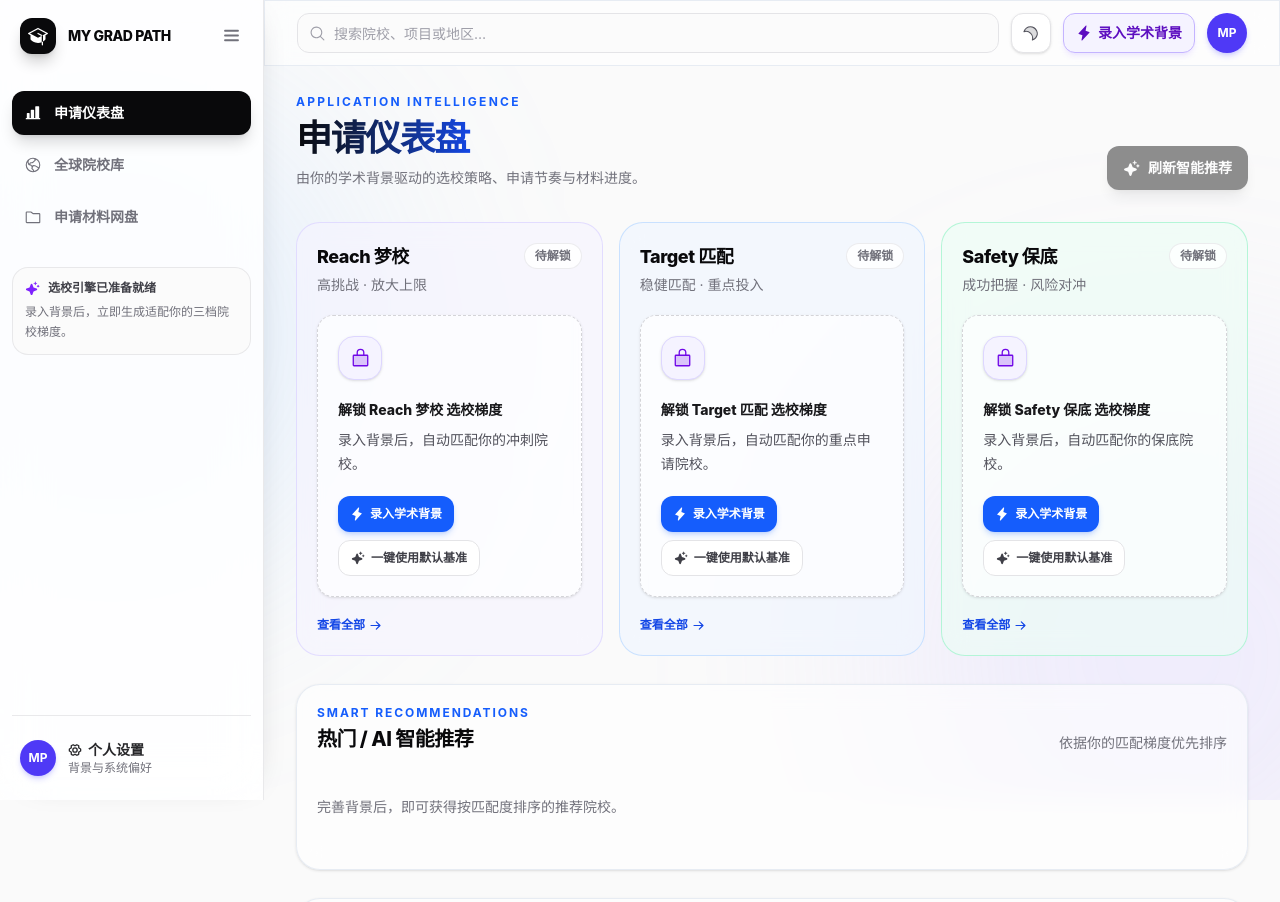
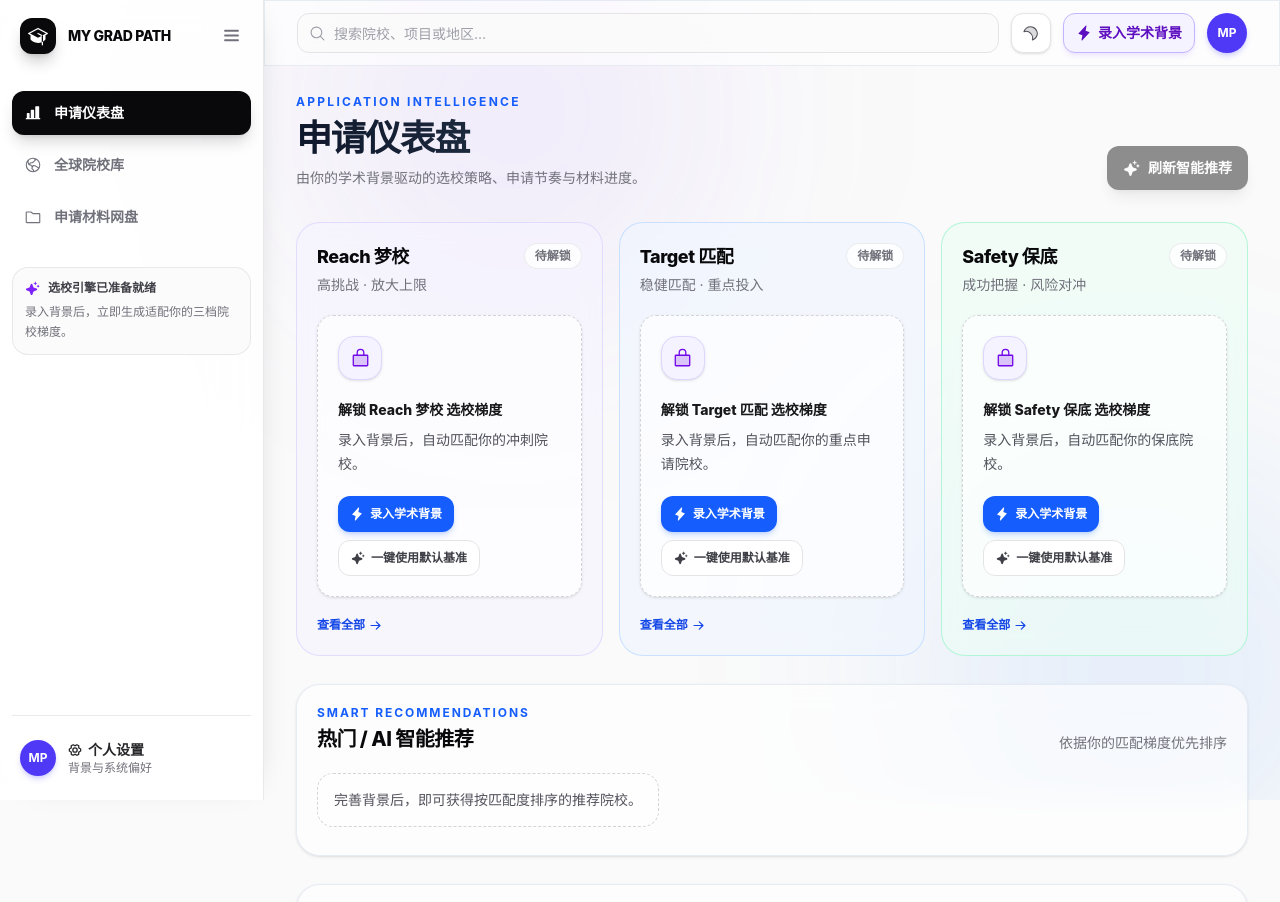
Before and after one commit to KoKo-LI/my-grad-app, a Next.js app: page / in a window 1280 px wide. Shown: the top 902 px of the page. Built offline with nearby package versions, Linux system fonts and the light colour scheme.

Commit message:
feat: polish dashboard glass effects

```diff
--- a/src/app/globals.css
+++ b/src/app/globals.css
@@ -32,12 +32,48 @@ body {
 
 button:not(:disabled) {
   transition-property: transform, color, background-color, border-color, box-shadow, opacity;
-  transition-duration: 160ms;
+  transition-duration: 300ms;
   transition-timing-function: ease-out;
 }
 
 button:not(:disabled):active {
   transform: scale(0.95);
+}
+
+@keyframes dashboard-shimmer {
+  from {
+    transform: translateX(-120%);
+  }
+
+  to {
+    transform: translateX(120%);
+  }
+}
+
+.dashboard-shimmer {
+  isolation: isolate;
+  overflow: hidden;
+  position: relative;
+}
+
+.dashboard-shimmer::after {
+  animation: dashboard-shimmer 2.8s ease-in-out infinite;
+  background: linear-gradient(108deg, transparent 30%, rgb(255 255 255 / 0.52) 50%, transparent 70%);
+  content: "";
+  inset: 0;
+  pointer-events: none;
+  position: absolute;
+  transform: translateX(-120%);
+  z-index: 0;
+}
+
+.dark .dashboard-shimmer::after {
+  background: linear-gradient(108deg, transparent 30%, rgb(255 255 255 / 0.1) 50%, transparent 70%);
+}
+
+.dashboard-shimmer > * {
+  position: relative;
+  z-index: 1;
 }
 
 ::selection {
@@ -53,4 +89,8 @@ button:not(:disabled):active {
     animation-duration: 0.01ms !important;
     animation-iteration-count: 1 !important;
   }
+
+  .dashboard-shimmer::after {
+    animation: none;
+  }
 }
--- a/src/components/ApplicationTimeline.tsx
+++ b/src/components/ApplicationTimeline.tsx
@@ -62,7 +62,7 @@ export default function ApplicationTimeline({ schools }: ApplicationTimelineProp
   const visibleSchools = schools.slice(0, 4);
 
   return (
-    <section className="overflow-hidden rounded-3xl border border-slate-200/80 bg-white/60 p-5 shadow-sm backdrop-blur-md dark:border-white/10 dark:bg-zinc-900/50 sm:p-6">
+    <section className="overflow-hidden rounded-3xl border border-slate-200/80 bg-white/60 p-5 shadow-sm backdrop-blur-md transition-all duration-300 hover:-translate-y-1 hover:border-violet-500/40 hover:shadow-[0_0_20px_rgba(139,92,246,0.12)] dark:border-white/10 dark:bg-zinc-900/50 sm:p-6">
       <div className="flex flex-col gap-3 sm:flex-row sm:items-end sm:justify-between">
         <div>
           <p className="flex items-center gap-2 text-xs font-bold tracking-[0.16em] text-violet-600 dark:text-violet-300">
@@ -83,7 +83,7 @@ export default function ApplicationTimeline({ schools }: ApplicationTimelineProp
               const milestones = getMilestones(school.deadline);
 
               return (
-                <article className="grid grid-cols-[142px_minmax(0,1fr)] items-center gap-5 rounded-2xl border border-zinc-200/70 bg-white/55 p-4 transition-all duration-200 hover:-translate-y-1 hover:border-violet-300 hover:shadow-lg hover:shadow-violet-500/10 dark:border-white/10 dark:bg-zinc-950/35 dark:hover:border-violet-400/40" key={school.id}>
+                <article className="grid grid-cols-[142px_minmax(0,1fr)] items-center gap-5 rounded-2xl border border-zinc-200/70 bg-white/55 p-4 transition-all duration-300 hover:-translate-y-1 hover:border-violet-500/40 hover:shadow-[0_0_20px_rgba(139,92,246,0.12)] dark:border-white/10 dark:bg-zinc-950/35" key={school.id}>
                   <div className="flex min-w-0 items-center gap-3">
                     <span className="flex size-10 shrink-0 items-center justify-center rounded-xl bg-zinc-900 text-xs font-bold text-white dark:bg-zinc-800">{school.shortName}</span>
                     <div className="min-w-0">
@@ -125,7 +125,7 @@ export default function ApplicationTimeline({ schools }: ApplicationTimelineProp
           </div>
         </div>
       ) : (
-        <div className="mt-6 flex min-h-36 items-center gap-4 rounded-2xl border border-dashed border-zinc-300 bg-white/45 px-5 text-sm text-zinc-600 dark:border-white/15 dark:bg-zinc-950/30 dark:text-zinc-300">
+        <div className="dashboard-shimmer mt-6 flex min-h-36 items-center gap-4 rounded-2xl border border-dashed border-zinc-300 bg-white/45 px-5 text-sm text-zinc-600 dark:border-white/15 dark:bg-zinc-950/30 dark:text-zinc-300">
           <span className="flex size-11 shrink-0 items-center justify-center rounded-2xl border border-violet-200 bg-violet-50 text-violet-700 dark:border-violet-400/20 dark:bg-violet-500/10 dark:text-violet-200"><CalendarCheck aria-hidden="true" size={22} weight="duotone" /></span>
           <p>先从智能推荐中加入院校；系统会在这里汇总网申开放、截止与结果发放节点。</p>
         </div>
--- a/src/components/DashboardShell.tsx
+++ b/src/components/DashboardShell.tsx
@@ -186,7 +186,7 @@ function SchoolCard({ school }: { school: SchoolMatchResult }) {
         : "bg-emerald-100 text-emerald-700 dark:bg-emerald-500/15 dark:text-emerald-200";
 
   return (
-    <article className="rounded-2xl border border-slate-200/80 bg-white/60 p-4 shadow-sm backdrop-blur-md transition-all duration-200 hover:-translate-y-1 hover:border-blue-200 hover:shadow-lg hover:shadow-zinc-950/10 dark:border-white/10 dark:bg-zinc-900/50 dark:hover:border-violet-500/40 dark:hover:shadow-black/25">
+    <article className="rounded-2xl border border-slate-200/80 bg-white/60 p-4 shadow-sm backdrop-blur-md transition-all duration-300 hover:-translate-y-1 hover:border-violet-500/40 hover:shadow-[0_0_20px_rgba(139,92,246,0.12)] dark:border-white/10 dark:bg-zinc-900/50">
       <div className="flex items-start gap-3">
         <span className="flex size-10 shrink-0 items-center justify-center rounded-xl bg-zinc-100 text-xs font-bold text-zinc-700 dark:bg-zinc-800 dark:text-zinc-100">
           {school.shortName}
@@ -208,7 +208,7 @@ function UnlockCard({ onUnlock, onUseDefault, tier }: { onUnlock: () => void; on
   const details = tierDetails[tier];
 
   return (
-    <article className="flex min-h-[254px] flex-col rounded-2xl border border-dashed border-zinc-300 bg-white/65 p-5 shadow-sm dark:border-white/15 dark:bg-zinc-950/35">
+    <article className="dashboard-shimmer flex min-h-[254px] flex-col rounded-2xl border border-dashed border-zinc-300 bg-white/65 p-5 shadow-sm dark:border-white/15 dark:bg-zinc-950/35">
       <span className="flex size-11 items-center justify-center rounded-2xl border border-violet-200 bg-violet-50 text-violet-700 shadow-sm dark:border-violet-400/20 dark:bg-violet-500/10 dark:text-violet-200">
         <LockSimple aria-hidden="true" size={21} weight="duotone" />
       </span>
@@ -255,7 +255,7 @@ function SchoolTierBoard({
 
         return (
           <section
-            className={`min-h-[370px] rounded-3xl border p-5 backdrop-blur-md transition-all duration-200 hover:-translate-y-1 hover:shadow-xl hover:shadow-zinc-950/5 dark:hover:shadow-black/20 ${details.accent}`}
+            className={`min-h-[370px] rounded-3xl border p-5 backdrop-blur-md transition-all duration-300 hover:-translate-y-1 hover:border-violet-500/40 hover:shadow-[0_0_20px_rgba(139,92,246,0.12)] ${details.accent}`}
             key={tier}
           >
             <div className="flex items-start justify-between gap-3">
@@ -306,7 +306,7 @@ function RecommendationCarousel({
   savedSchoolIds: Set<string>;
 }) {
   return (
-    <section className="rounded-3xl border border-slate-200/80 bg-white/60 p-5 shadow-sm backdrop-blur-md dark:border-white/10 dark:bg-zinc-900/50">
+    <section className="rounded-3xl border border-slate-200/80 bg-white/60 p-5 shadow-sm backdrop-blur-md transition-all duration-300 hover:-translate-y-1 hover:border-violet-500/40 hover:shadow-[0_0_20px_rgba(139,92,246,0.12)] dark:border-white/10 dark:bg-zinc-900/50">
       <div className="flex flex-col gap-2 sm:flex-row sm:items-end sm:justify-between">
         <div>
           <p className="text-xs font-bold tracking-[0.16em] text-blue-600 dark:text-blue-300">SMART RECOMMENDATIONS</p>
@@ -320,7 +320,7 @@ function RecommendationCarousel({
             const isAdded = savedSchoolIds.has(school.id);
             return (
               <article
-                className="w-[248px] shrink-0 snap-start rounded-2xl border border-zinc-200/80 bg-zinc-50/70 p-4 transition-all duration-200 hover:-translate-y-1 hover:border-blue-200 hover:shadow-lg hover:shadow-zinc-950/10 dark:border-white/10 dark:bg-zinc-950/40 dark:hover:border-violet-500/40"
+                className="w-[248px] shrink-0 snap-start rounded-2xl border border-zinc-200/80 bg-zinc-50/70 p-4 transition-all duration-300 hover:-translate-y-1 hover:border-violet-500/40 hover:shadow-[0_0_20px_rgba(139,92,246,0.12)] dark:border-white/10 dark:bg-zinc-950/40"
                 key={school.id}
               >
                 <div className="flex items-center gap-3">
@@ -344,7 +344,7 @@ function RecommendationCarousel({
             );
           })
         ) : (
-          <p className="py-6 text-sm text-zinc-500 dark:text-zinc-400">完善背景后，即可获得按匹配度排序的推荐院校。</p>
+          <p className="dashboard-shimmer rounded-2xl border border-dashed border-zinc-300 bg-white/50 p-4 text-sm text-zinc-600 dark:border-white/15 dark:bg-zinc-950/30 dark:text-zinc-300">完善背景后，即可获得按匹配度排序的推荐院校。</p>
         )}
       </div>
     </section>
@@ -356,7 +356,7 @@ function DeadlineBanner({ schools }: { schools: SchoolMatchResult[] }) {
   const daysLeft = nearestSchool ? getDaysUntil(nearestSchool.deadline) : null;
 
   return (
-    <article className="relative overflow-hidden rounded-3xl border border-slate-200/80 bg-white/60 p-6 shadow-sm backdrop-blur-md dark:border-white/10 dark:bg-zinc-900/50 sm:p-7">
+    <article className="relative overflow-hidden rounded-3xl border border-slate-200/80 bg-white/60 p-6 shadow-sm backdrop-blur-md transition-all duration-300 hover:-translate-y-1 hover:border-violet-500/40 hover:shadow-[0_0_20px_rgba(139,92,246,0.12)] dark:border-white/10 dark:bg-zinc-900/50 sm:p-7">
       <div className="relative flex flex-col gap-6 lg:flex-row lg:items-center lg:justify-between">
         <div className="flex min-w-0 items-start gap-4">
           <span className="flex size-12 shrink-0 items-center justify-center rounded-2xl border border-blue-200 bg-blue-50 text-blue-700 shadow-sm dark:border-blue-400/20 dark:bg-blue-500/10 dark:text-blue-200">
@@ -405,7 +405,7 @@ function MaterialChecklist() {
   ] as const;
 
   return (
-    <section className="rounded-3xl border border-slate-200/80 bg-white/60 p-6 shadow-sm backdrop-blur-md dark:border-white/10 dark:bg-zinc-900/50">
+    <section className="rounded-3xl border border-slate-200/80 bg-white/60 p-6 shadow-sm backdrop-blur-md transition-all duration-300 hover:-translate-y-1 hover:border-violet-500/40 hover:shadow-[0_0_20px_rgba(139,92,246,0.12)] dark:border-white/10 dark:bg-zinc-900/50">
         <p className="text-xs font-bold tracking-[0.16em] text-blue-600 dark:text-blue-300">MATERIAL CHECKLIST</p>
         <h2 className="mt-1 text-xl font-extrabold text-zinc-950 dark:text-white">材料准备清单</h2>
         <ul className="mt-4 space-y-3">
@@ -499,8 +499,8 @@ export default function DashboardShell() {
   return (
     <div className="relative min-h-screen overflow-x-hidden bg-zinc-50 text-zinc-900 transition-colors duration-300 dark:bg-zinc-950 dark:text-zinc-100">
       <div aria-hidden="true" className="pointer-events-none fixed inset-0 z-0 overflow-hidden">
-        <span className="absolute -left-32 top-24 size-[30rem] rounded-full bg-blue-300/20 blur-[120px] dark:bg-violet-500/10" />
-        <span className="absolute -right-40 bottom-[-8rem] size-[34rem] rounded-full bg-violet-300/20 blur-[120px] dark:bg-blue-500/10" />
+        <span className="absolute -top-20 left-1/4 h-96 w-96 rounded-full bg-violet-500/10 blur-[120px] dark:bg-violet-600/15" />
+        <span className="absolute -bottom-24 -right-20 h-[28rem] w-[28rem] rounded-full bg-blue-500/10 blur-[120px] dark:bg-blue-600/15" />
       </div>
       <Sidebar
         collapsed={sidebarCollapsed}
@@ -568,7 +568,7 @@ export default function DashboardShell() {
           <section className="mb-8 flex flex-col gap-5 lg:flex-row lg:items-end lg:justify-between">
             <div>
               <p className="text-xs font-bold tracking-[0.19em] text-blue-600 dark:text-blue-300">APPLICATION INTELLIGENCE</p>
-              <h1 className="mt-2 bg-gradient-to-r from-zinc-950 via-blue-700 to-violet-600 bg-clip-text text-3xl font-black tracking-[-0.04em] text-transparent sm:text-4xl dark:from-white dark:via-blue-200 dark:to-violet-300">申请仪表盘</h1>
+              <h1 className="mt-2 bg-gradient-to-r from-slate-900 via-slate-800 to-slate-600 bg-clip-text text-3xl font-black tracking-[-0.04em] text-transparent sm:text-4xl dark:from-white dark:via-zinc-200 dark:to-zinc-400">申请仪表盘</h1>
               <p className="mt-2 text-sm leading-6 text-zinc-500 dark:text-zinc-400">由你的学术背景驱动的选校策略、申请节奏与材料进度。</p>
             </div>
             <button
```
